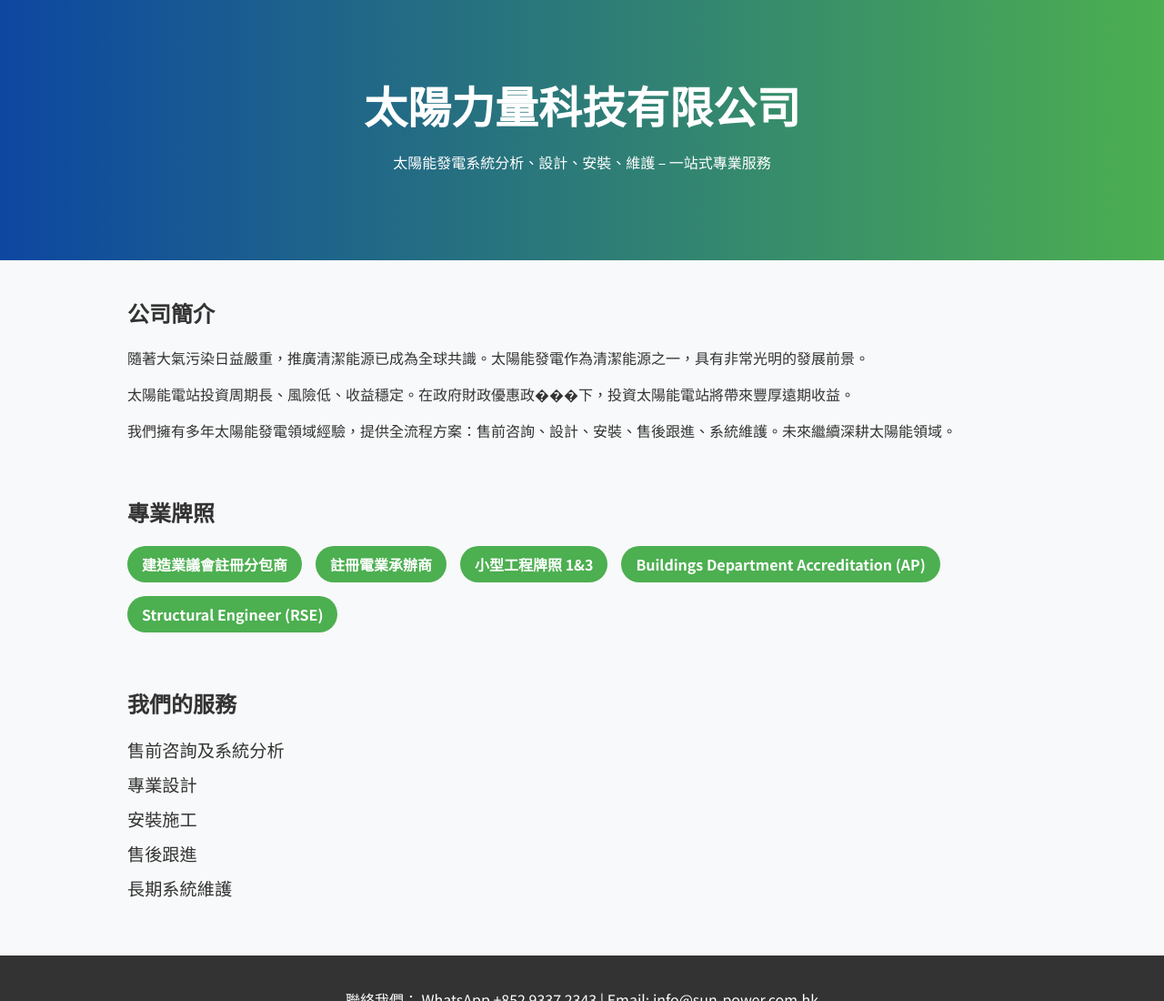
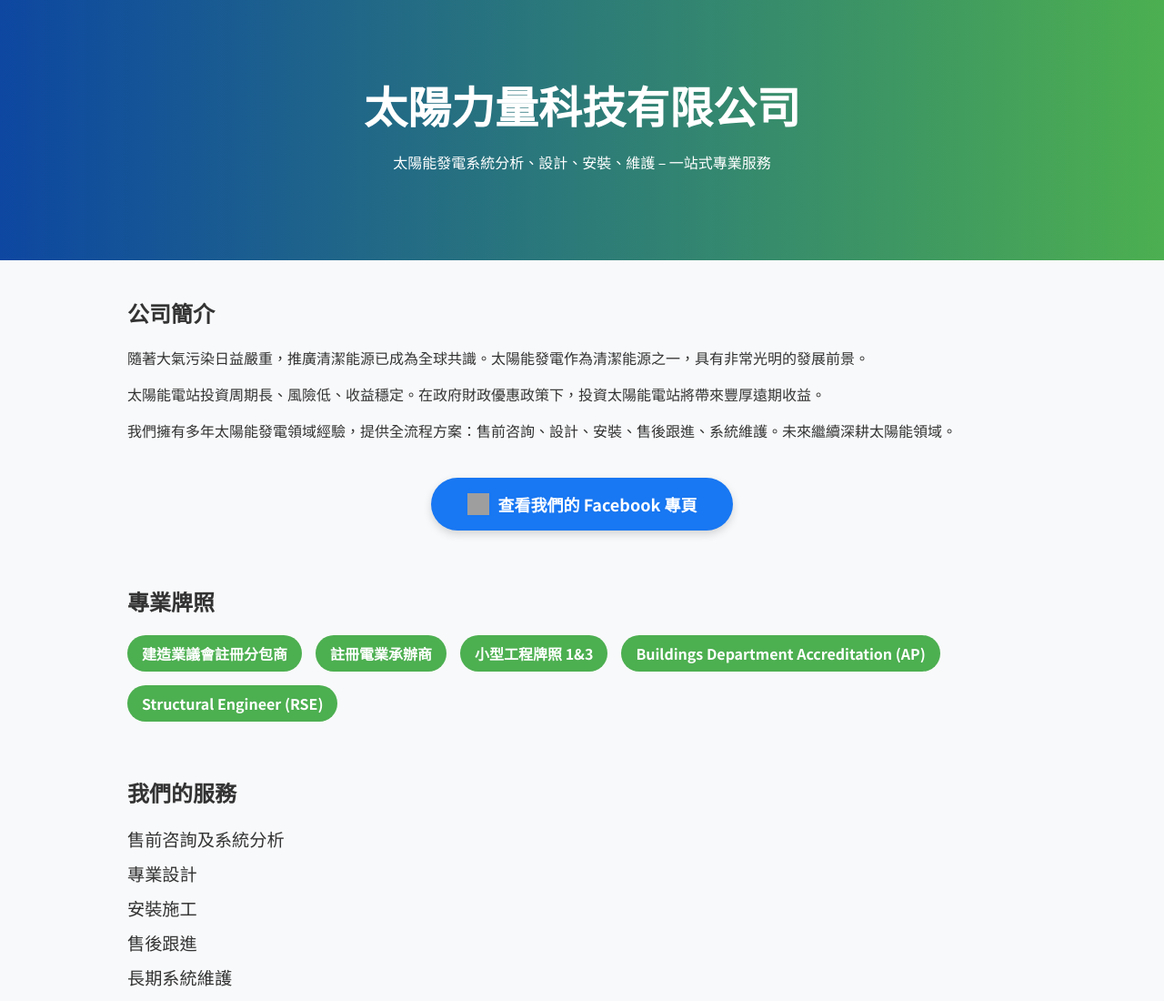
Before and after one commit to terrihui/sunpower, a plain HTML site: page index.html in a window 1280 px wide. Shown: the top 1100 px of the page at 91% size. Drawn offline with Linux system fonts and the light colour scheme; grey boxes are pictures that could not be loaded.

Commit message:
Add Facebook button to index.html
Added a Facebook button with styling and link.

```diff
--- a/index.html
+++ b/index.html
@@ -1,4 +1,3 @@
-
 <!DOCTYPE html>
 <html lang="zh-HK">
 <head>
@@ -20,6 +19,21 @@
     a:hover { text-decoration: underline; }
     .contact-link { color: white; }
     .contact-link:hover { text-decoration: underline; }
+    .fb-button {
+      background: #1877F2;
+      color: white;
+      padding: 16px 40px;
+      border-radius: 50px;
+      text-decoration: none;
+      font-weight: bold;
+      font-size: 18px;
+      display: inline-flex;
+      align-items: center;
+      box-shadow: 0 4px 10px rgba(0,0,0,0.15);
+      transition: background 0.3s;
+    }
+    .fb-button:hover { background: #166fe5; }
+    .fb-icon { width: 24px; height: 24px; margin-right: 10px; }
   </style>
   <link href="https://fonts.googleapis.com/css2?family=Noto+Sans+TC:wght@400;700&display=swap" rel="stylesheet">
 </head>
@@ -34,8 +48,19 @@
     <div class="section">
       <h2>公司簡介</h2>
       <p>隨著大氣污染日益嚴重，推廣清潔能源已成為全球共識。太陽能發電作為清潔能源之一，具有非常光明的發展前景。</p>
-      <p>太陽能電站投資周期長、風險低、收益穩定。在政府財政優惠政���下，投資太陽能電站將帶來豐厚遠期收益。</p>
+      <p>太陽能電站投資周期長、風險低、收益穩定。在政府財政優惠政策下，投資太陽能電站將帶來豐厚遠期收益。</p>
       <p>我們擁有多年太陽能發電領域經驗，提供全流程方案：售前咨詢、設計、安裝、售後跟進、系統維護。未來繼續深耕太陽能領域。</p>
+
+      <!-- 新加的 Facebook 按鈕 -->
+      <div style="text-align: center; margin: 40px 0;">
+        <a href="https://www.facebook.com/profile.php?id=100064112018790"
+           target="_blank"
+           rel="noopener noreferrer"
+           class="fb-button">
+          <img src="https://upload.wikimedia.org/wikipedia/commons/5/51/Facebook_f_logo_%282019%29.svg" alt="Facebook" class="fb-icon">
+          查看我們的 Facebook 專頁
+        </a>
+      </div>
     </div>
 
     <div class="section">
```
